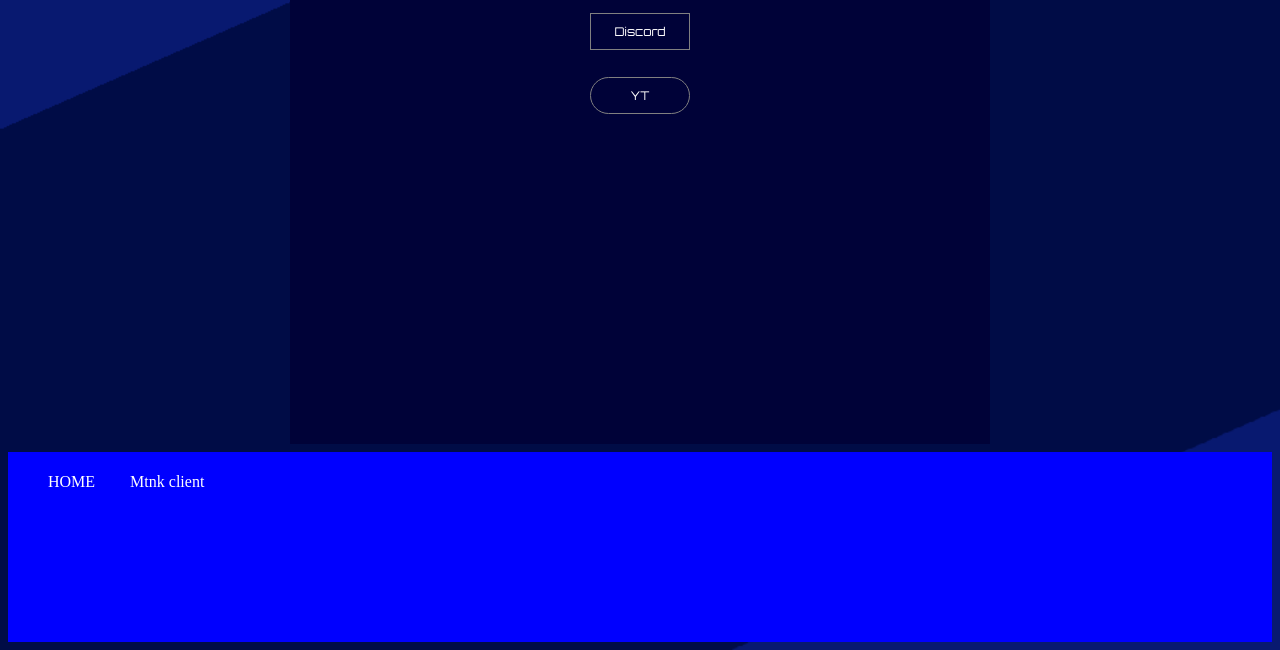
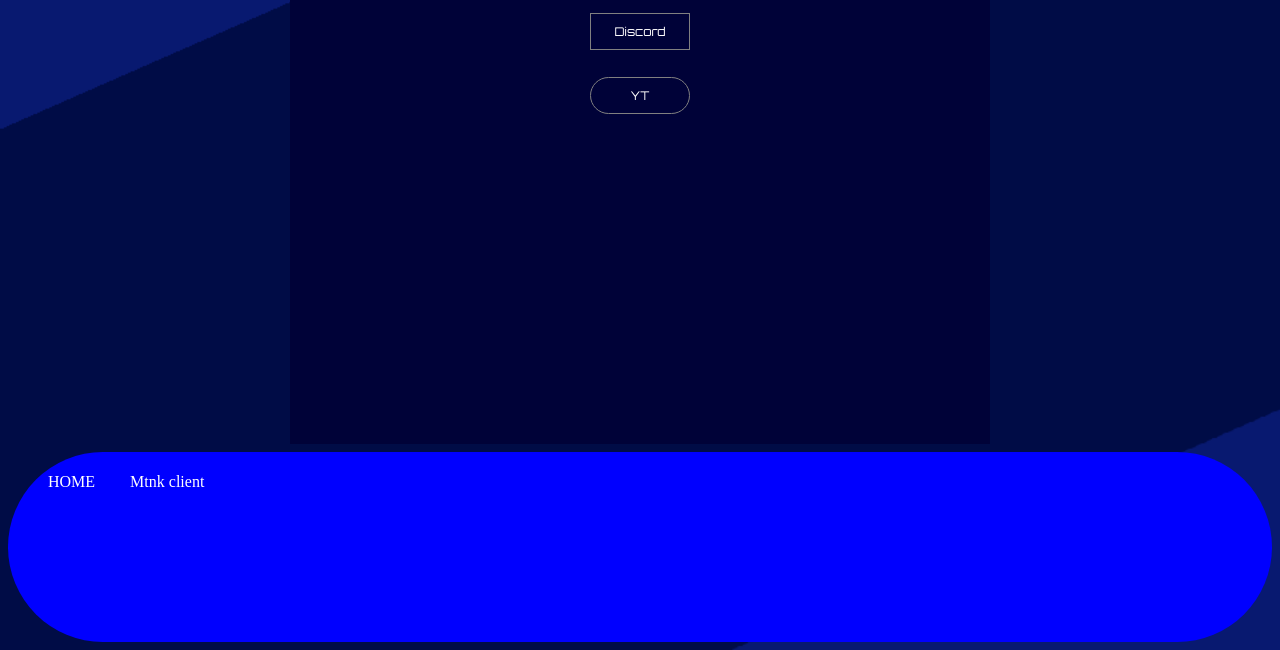
Before and after one commit to AntiSnipe/home, a plain HTML site: page index.html in a window 1280 px wide. Shown: the part 214-864 px from the top of the page. Drawn offline with Linux system fonts and the light colour scheme.

Commit message:
Update index.html

```diff
--- a/index.html
+++ b/index.html
@@ -14,6 +14,7 @@ nav {
   background-color: blue;
   padding-top: 5px;
   box-sizing: border-box;
+  border-radius: 2000px;
 }
 ul {
   display: flex;
```
